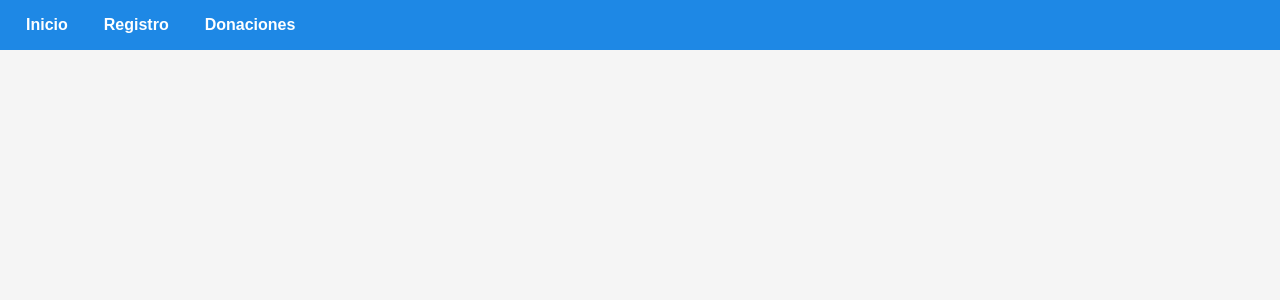
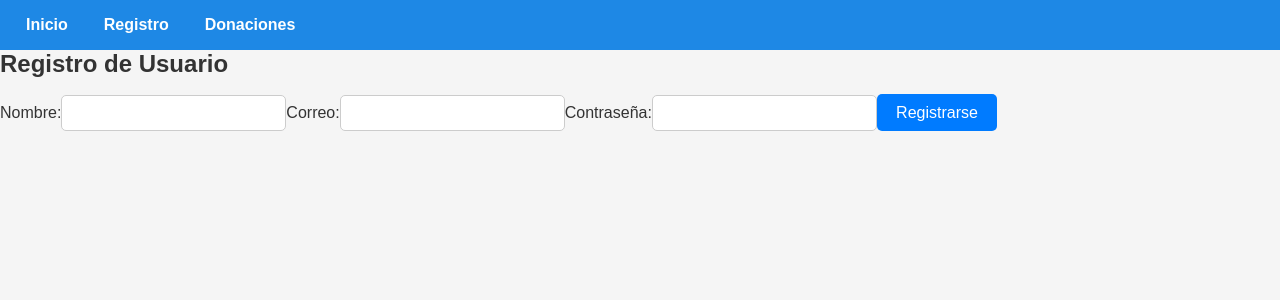
Before and after one commit to XxDyxiFer/RedDonacionesComunitarias, a React (Create React App) app in the folder frontend/: page /registro in a window 1280 px wide. Shown: the top 300 px of the page. Built offline with nearby package versions, Linux system fonts and the light colour scheme; the HTML template or start-up script is replaced by a standard one.

Commit message:
Route arreglado

```diff
--- a/frontend/src/App.js
+++ b/frontend/src/App.js
@@ -3,6 +3,9 @@ import React from 'react';
 import { BrowserRouter as Router, Routes, Route, Link } from 'react-router-dom';
 import axios from 'axios';
 import './assets/styles/global.css'; // ✅ Importación corregida
+import RegistroUsuario from './pages/RegistroUsuario';
+import ListaDonaciones from './pages/ListaDonaciones'; // o Donaciones
+
 
 function Home() {
   return (
@@ -31,12 +34,12 @@ function App() {
         <Link to="/registro">Registro</Link>
         <Link to="/donaciones">Donaciones</Link>
       </nav>
+<Routes>
+  <Route path="/" element={<Home />} />
+  <Route path="/registro" element={<RegistroUsuario />} />
+  <Route path="/donaciones" element={<ListaDonaciones />} />
+</Routes>
 
-      <Routes>
-        <Route path="/" element={<Home />} />
-        {/* Puedes agregar más rutas, como: */}
-        {/* <Route path="/registro" element={<RegistroUsuario />} /> */}
-      </Routes>
     </Router>
   );
 }
```
